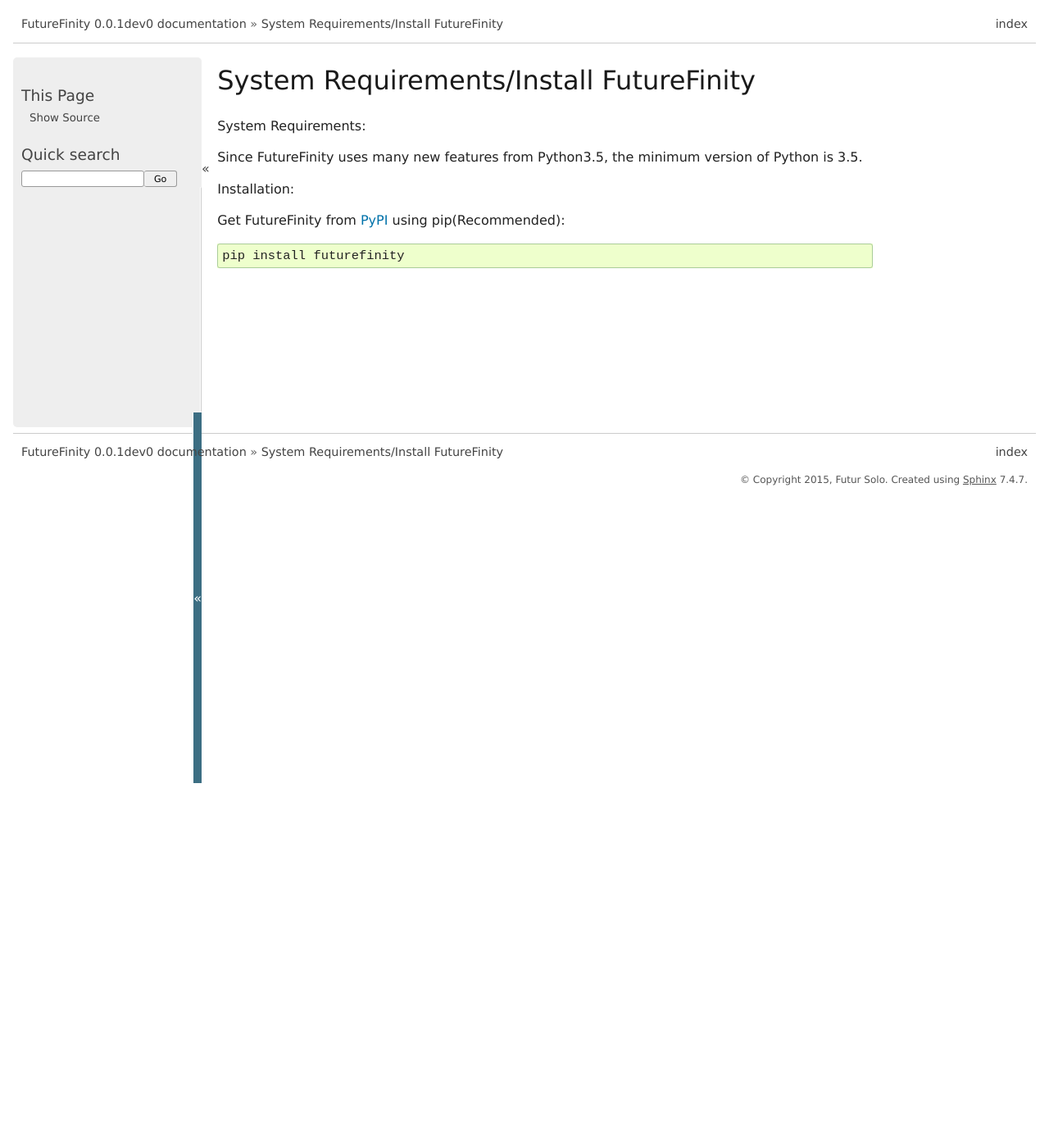
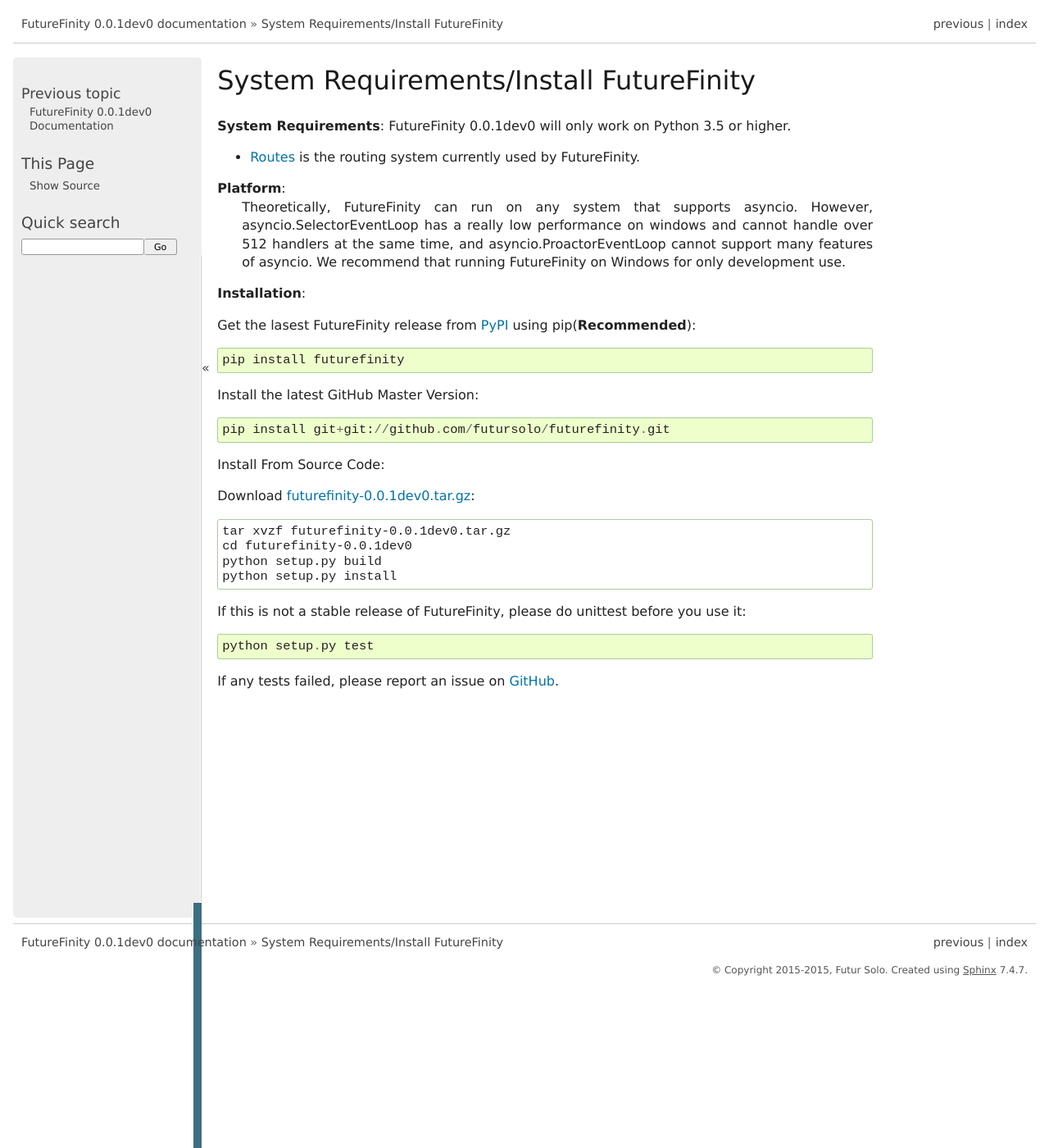
Before and after one commit to futursolo/futurefinity, a Sphinx documentation site: the page built from docs/install.rst, in a window 1280 px wide and 1400 px high. Shown: the whole window at 82% size. Built offline with Sphinx 7.4.7, drawn with Linux system fonts in a browser that asks for light colours; formulas are drawn with MathJax 3.

Commit message:
Update Documentation.

```diff
--- a/docs/conf.py
+++ b/docs/conf.py
@@ -17,54 +17,56 @@
 import os
 import shlex
 import futurefinity
+import time
 
 # If extensions (or modules to document with autodoc) are in another directory,
 # add these directories to sys.path here. If the directory is relative to the
 # documentation root, use os.path.abspath to make it absolute, like shown here.
-#sys.path.insert(0, os.path.abspath('.'))
+#sys.path.insert(0, os.path.abspath("."))
 
 # -- General configuration ------------------------------------------------
 
 # By default, highlight as Python 3.
-highlight_language = 'python3'
+highlight_language = "python3"
 
 # If your documentation needs a minimal Sphinx version, state it here.
-needs_sphinx = '1.2'
+needs_sphinx = "1.2"
 
 # Add any Sphinx extension module names here, as strings. They can be
-# extensions coming with Sphinx (named 'sphinx.ext.*') or your custom
+# extensions coming with Sphinx (named "sphinx.ext.*") or your custom
 # ones.
 extensions = [
-    'sphinx.ext.autodoc',
-    'sphinx.ext.doctest',
-    'sphinx.ext.intersphinx',
-    'sphinx.ext.todo',
-    'sphinx.ext.coverage',
-    'sphinx.ext.pngmath',
-    'sphinx.ext.ifconfig',
-    'sphinx.ext.viewcode',
+    "sphinx.ext.autodoc",
+    "sphinx.ext.doctest",
+    "sphinx.ext.intersphinx",
+    "sphinx.ext.todo",
+    "sphinx.ext.extlinks",
+    "sphinx.ext.coverage",
+    "sphinx.ext.pngmath",
+    "sphinx.ext.ifconfig",
+    "sphinx.ext.viewcode",
 ]
 
 # Add any paths that contain templates here, relative to this directory.
-templates_path = ['_templates']
+templates_path = ["_templates"]
 
 # The suffix(es) of source filenames.
 # You can specify multiple suffix as a list of string:
-# source_suffix = ['.rst', '.md']
-source_suffix = '.rst'
+# source_suffix = [".rst", ".md"]
+source_suffix = ".rst"
 
 # The encoding of source files.
-#source_encoding = 'utf-8-sig'
+#source_encoding = "utf-8-sig"
 
 # The master toctree document.
-master_doc = 'index'
+master_doc = "index"
 
 # General information about the project.
-project = 'FutureFinity'
-copyright = '2015, Futur Solo'
-author = 'Futur Solo'
+project = "FutureFinity"
+copyright = "2015-%s, Futur Solo" % time.strftime("%Y")
+author = "Futur Solo"
 
-# The version info for the project you're documenting, acts as replacement for
+# The version info for the project you"re documenting, acts as replacement for
 # |version| and |release|, also used in various other places throughout the
 # built documents.
 #
@@ -82,19 +84,19 @@
 
 # There are two options for replacing |today|: either, you set today to some
 # non-false value, then it is used:
-#today = ''
+#today = ""
 # Else, today_fmt is used as the format for a strftime call.
-#today_fmt = '%B %d, %Y'
+#today_fmt = "%B %d, %Y"
 
 # List of patterns, relative to source directory, that match files and
 # directories to ignore when looking for source files.
-exclude_patterns = ['_build']
+exclude_patterns = ["_build"]
 
 # The reST default role (used for this markup: `text`) to use for all
 # documents.
 #default_role = None
 
-# If true, '()' will be appended to :func: etc. cross-reference text.
+# If true, "()" will be appended to :func: etc. cross-reference text.
 #add_function_parentheses = True
 
 # If true, the current module name will be prepended to all description
@@ -106,7 +108,7 @@
 #show_authors = False
 
 # The name of the Pygments (syntax highlighting) style to use.
-pygments_style = 'sphinx'
+pygments_style = "sphinx"
 
 # A list of ignored prefixes for module index sorting.
 #modindex_common_prefix = []
@@ -122,12 +124,12 @@
 
 # The theme to use for HTML and HTML Help pages.  See the documentation for
 # a list of builtin themes.
-html_theme = 'pydoctheme'
+html_theme = "pydoctheme"
 
 # Theme options are theme-specific and customize the look and feel of a theme
 # further.  For a list of options available for each theme, see the
 # documentation.
-html_theme_options = {'collapsiblesidebar': True}
+html_theme_options = {"collapsiblesidebar": True}
 
 # Add any paths that contain custom themes here, relative to this directory.
 html_theme_path = ["."]
@@ -151,16 +153,16 @@
 # Add any paths that contain custom static files (such as style sheets) here,
 # relative to this directory. They are copied after the builtin static files,
 # so a file named "default.css" will overwrite the builtin "default.css".
-html_static_path = ['static']
+html_static_path = ["static"]
 
 # Add any extra paths that contain custom files (such as robots.txt or
 # .htaccess) here, relative to this directory. These files are copied
 # directly to the root of the documentation.
 #html_extra_path = []
 
-# If not '', a 'Last updated on:' timestamp is inserted at every page bottom,
+# If not "", a "Last updated on:" timestamp is inserted at every page bottom,
 # using the given strftime format.
-#html_last_updated_fmt = '%b %d, %Y'
+#html_last_updated_fmt = "%b %d, %Y"
 
 # If true, SmartyPants will be used to convert quotes and dashes to
 # typographically correct entities.
@@ -194,50 +196,50 @@
 # If true, an OpenSearch description file will be output, and all pages will
 # contain a <link> tag referring to it.  The value of this option must be the
 # base URL from which the finished HTML is served.
-#html_use_opensearch = ''
+#html_use_opensearch = ""
 
 # This is the file name suffix for HTML files (e.g. ".xhtml").
 #html_file_suffix = None
 
 # Language to be used for generating the HTML full-text search index.
 # Sphinx supports the following languages:
-#   'da', 'de', 'en', 'es', 'fi', 'fr', 'h', 'it', 'ja'
-#   'nl', 'no', 'pt', 'ro', 'r', 'sv', 'tr'
-#html_search_language = 'en'
+#   "da", "de", "en", "es", "fi", "fr", "h", "it", "ja"
+#   "nl", "no", "pt", "ro", "r", "sv", "tr"
+#html_search_language = "en"
 
 # A dictionary with options for the search language support, empty by default.
-# Now only 'ja' uses this config value
-#html_search_options = {'type': 'default'}
+# Now only "ja" uses this config value
+#html_search_options = {"type": "default"}
 
 # The name of a javascript file (relative to the configuration directory) that
 # implements a search results scorer. If empty, the default will be used.
-#html_search_scorer = 'scorer.js'
+#html_search_scorer = "scorer.js"
 
 # Output file base name for HTML help builder.
-htmlhelp_basename = 'FutureFinitydoc'
+htmlhelp_basename = "FutureFinityDocs"
 
 # -- Options for LaTeX output ---------------------------------------------
 
 latex_elements = {
-# The paper size ('letterpaper' or 'a4paper').
-#'papersize': 'letterpaper',
+# The paper size ("letterpaper" or "a4paper").
+#"papersize": "letterpaper",
 
-# The font size ('10pt', '11pt' or '12pt').
-#'pointsize': '10pt',
+# The font size ("10pt", "11pt" or "12pt").
+#"pointsize": "10pt",
 
 # Additional stuff for the LaTeX preamble.
-#'preamble': '',
+#"preamble": "",
 
 # Latex figure (float) alignment
-#'figure_align': 'htbp',
+#"figure_align": "htbp",
 }
 
 # Grouping the document tree into LaTeX files. List of tuples
 # (source start file, target name, title,
 #  author, documentclass [howto, manual, or own class]).
 latex_documents = [
-  (master_doc, 'FutureFinity.tex', 'FutureFinity Documentation',
-   'Futur Solo', 'manual'),
+  (master_doc, "FutureFinity.tex", "FutureFinity Documentation",
+   "Futur Solo", "manual"),
 ]
 
 # The name of an image file (relative to this directory) to place at the top of
@@ -266,7 +268,7 @@
 # One entry per manual page. List of tuples
 # (source start file, name, description, authors, manual section).
 man_pages = [
-    (master_doc, 'futurefinity', 'FutureFinity Documentation',
+    (master_doc, "futurefinity", "FutureFinity Documentation",
      [author], 1)
 ]
 
@@ -280,9 +282,9 @@
 # (source start file, target name, title, author,
 #  dir menu entry, description, category)
 texinfo_documents = [
-  (master_doc, 'FutureFinity', 'FutureFinity Documentation',
-   author, 'FutureFinity', 'One line description of project.',
-   'Miscellaneous'),
+  (master_doc, "FutureFinity", "FutureFinity Documentation",
+   author, "FutureFinity", "One line description of project.",
+   "Miscellaneous"),
 ]
 
 # Documents to append as an appendix to all manuals.
@@ -291,10 +293,10 @@
 # If false, no module index is generated.
 #texinfo_domain_indices = True
 
-# How to display URL addresses: 'footnote', 'no', or 'inline'.
-#texinfo_show_urls = 'footnote'
+# How to display URL addresses: "footnote", "no", or "inline".
+#texinfo_show_urls = "footnote"
 
-# If true, do not generate a @detailmenu in the "Top" node's menu.
+# If true, do not generate a @detailmenu in the "Top" node"s menu.
 #texinfo_no_detailmenu = False
 
 
@@ -311,23 +313,23 @@
 
 # The HTML theme for the epub output. Since the default themes are not optimized
 # for small screen space, using the same theme for HTML and epub output is
-# usually not wise. This defaults to 'epub', a theme designed to save visual
+# usually not wise. This defaults to "epub", a theme designed to save visual
 # space.
-#epub_theme = 'epub'
+#epub_theme = "epub"
 
 # The language of the text. It defaults to the language option
-# or 'en' if the language is not set.
-#epub_language = ''
+# or "en" if the language is not set.
+#epub_language = ""
 
 # The scheme of the identifier. Typical schemes are ISBN or URL.
-#epub_scheme = ''
+#epub_scheme = ""
 
 # The unique identifier of the text. This can be a ISBN number
 # or the project homepage.
-#epub_identifier = ''
+#epub_identifier = ""
 
 # A unique identification for the text.
-#epub_uid = ''
+#epub_uid = ""
 
 # A tuple containing the cover image and cover page html template filenames.
 #epub_cover = ()
@@ -344,7 +346,7 @@
 #epub_post_files = []
 
 # A list of files that should not be packed into the epub file.
-epub_exclude_files = ['search.html']
+epub_exclude_files = ["search.html"]
 
 # The depth of the table of contents in toc.ncx.
 #epub_tocdepth = 3
@@ -352,8 +354,8 @@
 # Allow duplicate toc entries.
 #epub_tocdup = True
 
-# Choose between 'default' and 'includehidden'.
-#epub_tocscope = 'default'
+# Choose between "default" and "includehidden".
+#epub_tocscope = "default"
 
 # Fix unsupported image types using the Pillow.
 #epub_fix_images = False
@@ -361,12 +363,18 @@
 # Scale large images.
 #epub_max_image_width = 0
 
-# How to display URL addresses: 'footnote', 'no', or 'inline'.
-#epub_show_urls = 'inline'
+# How to display URL addresses: "footnote", "no", or "inline".
+#epub_show_urls = "inline"
 
 # If false, no index is generated.
 #epub_use_index = True
 
+extlinks = {
+    "current_tarball": (
+        "https://pypi.python.org/packages/source/t/futurefinity/futurefinity-%s.tar.g%%s" % version,
+        "futurefinity-%s.tar.g" % version),
+}
+
 
 # Example configuration for intersphinx: refer to the Python standard library.
-intersphinx_mapping = {'https://docs.python.org/': None}
+intersphinx_mapping = {"https://docs.python.org/": None}
--- a/docs/index.rst
+++ b/docs/index.rst
@@ -1,11 +1,36 @@
 FutureFinity |release| Documentation
 ========================================
 
-Contents:
-
-:doc:`install`
+Overview:
+  FutureFinity is an asynchronous web framework, using asyncio, inspired by Tornado and Flask.
 
 
+Hello, World!
+-------------
+
+.. parsed-literal::
+  import futurefinity.web
+  import asyncio
+
+  loop = asyncio.get_event_loop()
+  app = futurefinity.web.Application()
+
+  @app.add_handler("/")
+  class RootHandler:
+      async def get(self, *args, **kwargs):
+          return "Hello, World!"
+
+  app.listen(23333)
+  try:
+      loop.run_forever()
+  except KeyboardInterrupt:
+      pass
+
+
+.. toctree::
+   :titlesonly:
+
+   install
 
 
 Indices and tables
--- a/docs/install.rst
+++ b/docs/install.rst
@@ -1,17 +1,42 @@
 System Requirements/Install FutureFinity
 ========================================
 
-System Requirements:
+**System Requirements**:
+FutureFinity |version| will only work on Python 3.5 or higher.
 
-Since FutureFinity uses many new features from Python3.5, the minimum version of Python is 3.5.
+* `Routes <https://pypi.python.org/pypi/Routes>`_ is the routing system
+  currently used by FutureFinity.
 
+**Platform**:
+  Theoretically, FutureFinity can run on any system that supports asyncio.
+  However, asyncio.SelectorEventLoop has a really low performance on windows
+  and cannot handle over 512 handlers at the same time, and asyncio.ProactorEventLoop
+  cannot support many features of asyncio. We recommend that running FutureFinity
+  on Windows for only development use.
 
-Installation:
+**Installation**:
 
-Get FutureFinity from PyPI_ using pip(Recommended)::
-
+Get the lasest FutureFinity release from `PyPI <https://pypi.python.org/pypi/futurefinity>`_ using pip(**Recommended**)::
 
   pip install futurefinity
 
+Install the latest GitHub Master Version::
 
-.. _PyPI: https://pypi.python.org/pypi/futurefinity
+  pip install git+git://github.com/futursolo/futurefinity.git
+
+Install From Source Code:
+
+Download :current_tarball:`z`:
+
+.. parsed-literal::
+
+  tar xvzf futurefinity-|version|.tar.gz
+  cd futurefinity-|version|
+  python setup.py build
+  python setup.py install
+
+If this is not a stable release of FutureFinity, please do unittest before you use it::
+
+  python setup.py test
+
+If any tests failed, please report an issue on `GitHub <https://github.com/futursolo/FutureFinity/issues/new>`_.
```
